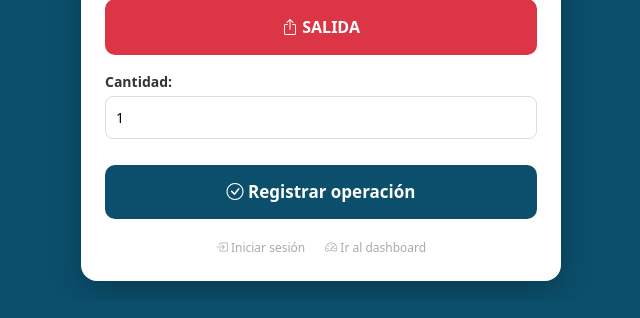
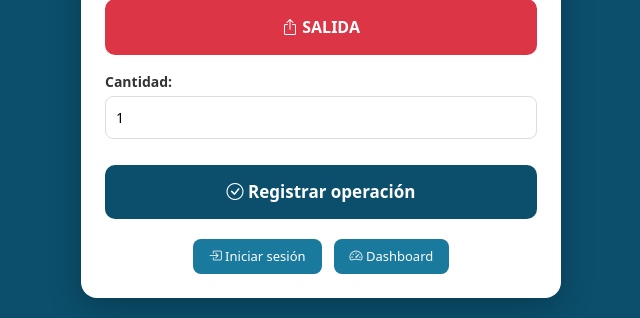
Before and after one commit to Jeju-6/almacen-medline-proveedores, a Flask app: page /kiosco in a window 1280 px wide. Shown: the part 501-819 px from the top of the page, without its empty margins (319-959 px from the left). Before the commit the page ends 792 px from the top, so only its background shows below. Run offline with Flask 3, Linux system fonts and the light colour scheme; some libraries are stand-ins or nearby versions.

Commit message:
Mejorar footer kiosco y abrir scan en misma pestana

```diff
--- a/templates/base.html
+++ b/templates/base.html
@@ -282,7 +282,7 @@
             detenerCamaraModal();
             cerrarModalQR();
             var codigo = decodedText.includes('/scan/') ? decodedText.split('/scan/').pop() : decodedText;
-            window.location.href = '/scan/' + encodeURIComponent(codigo);
+            window.location.replace('/scan/' + encodeURIComponent(codigo));
           },
           function() {}
         ).then(function() { scannerModalActivo = true; });
@@ -308,7 +308,7 @@
     var codigo = document.getElementById('qrManualInput').value.trim();
     if (codigo) {
       cerrarModalQR();
-      window.location.href = '/scan/' + encodeURIComponent(codigo);
+      window.location.replace('/scan/' + encodeURIComponent(codigo));
     }
   }
 </script>
--- a/templates/kiosco.html
+++ b/templates/kiosco.html
@@ -119,12 +119,14 @@
 
   <div class="status-box" id="statusBox"></div>
 
-  <div style="text-align:center; margin-top:20px; display:flex; justify-content:center; gap:20px;">
-    <a href="/login" style="font-size:12px; color:#aaa; text-decoration:none;">
+  <div style="display:flex; justify-content:center; gap:12px; margin-top:20px; flex-wrap:wrap;">
+    <a href="/login" style="font-size:13px; color:#fff; text-decoration:none; background:#1a7a9e;
+                            padding:8px 16px; border-radius:8px;">
       <i class="bi bi-box-arrow-in-right"></i> Iniciar sesión
     </a>
-    <a href="/dashboard" style="font-size:12px; color:#aaa; text-decoration:none;">
-      <i class="bi bi-speedometer2"></i> Ir al dashboard
+    <a href="/dashboard" style="font-size:13px; color:#fff; text-decoration:none; background:#1a7a9e;
+                                padding:8px 16px; border-radius:8px;">
+      <i class="bi bi-speedometer2"></i> Dashboard
     </a>
   </div>
 </div>
```
Also changed, not shown: templates/scan_formulario.html (+13 -4 lines).
